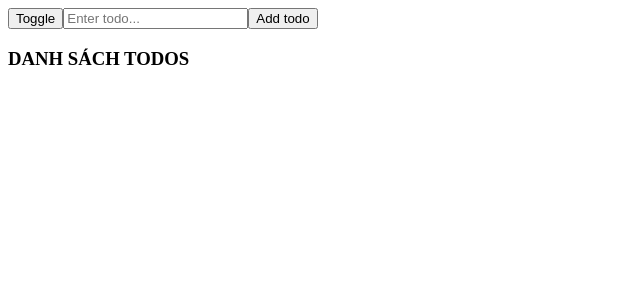
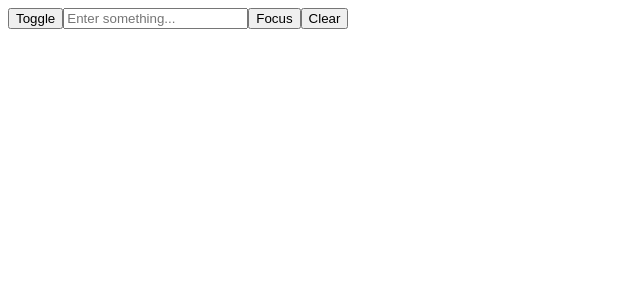
Before and after one commit to HelloWorld2k5/Learn_React, a React (Vite) app: page / in a window 1280 px wide. Both pictures are taken after a click on the button "Toggle". Shown: the top 300 px of the page, without its empty margins (0-640 px from the left). Built offline with nearby package versions, Linux system fonts and the light colour scheme.

Commit message:
update smart input with forwardRef and useImperativeHandle

```diff
--- a/src/App.jsx
+++ b/src/App.jsx
@@ -1,6 +1,6 @@
 import { useState } from "react";
 import "./App.css";
-import GlobalStateWithContextAndUseReducer from "./exercises/GlobalStateWithContextAndUseReducer";
+import SmartInput from "./exercises/SmartInput";
 
 function App() {
     const [toggle, setToggle] = useState(false);
@@ -8,7 +8,7 @@ function App() {
     return (
         <>
             <button onClick={() => setToggle(!toggle)}>Toggle</button>
-            {toggle && <GlobalStateWithContextAndUseReducer />}
+            {toggle && <SmartInput />}
         </>
     );
 }
--- /dev/null
+++ b/src/exercises/SmartInput.jsx
@@ -0,0 +1,41 @@
+import { forwardRef, useRef, useImperativeHandle } from "react";
+
+
+const MyInput = forwardRef((props, ref) => {
+    const inputRef = useRef(null);
+
+    useImperativeHandle(ref, () => ({
+        focus: () => {
+            inputRef.current.focus();
+        },
+        clear: () => {
+            inputRef.current.value = '';
+        }
+    }));
+
+    return (
+        <input ref={inputRef} type="text" placeholder="Enter something..." />
+    );
+});
+
+function SmartInput() {
+    const controlRef = useRef(null);
+
+    const handleFocus = () => {
+        controlRef.current.focus();
+    };
+
+    const handleClear = () => {
+        controlRef.current.clear();
+    };
+
+    return (
+        <>
+            <MyInput ref={controlRef} />
+            <button onClick={handleFocus}>Focus</button>
+            <button onClick={handleClear}>Clear</button>
+        </>
+    );
+}
+
+export default SmartInput;
--- a/src/main.jsx
+++ b/src/main.jsx
@@ -1,10 +1,8 @@
-import { StrictMode } from 'react'
-import { createRoot } from 'react-dom/client'
-import './index.css'
-import App from './App.jsx'
-
-import { StoreProvider } from './store';
-console.log('HELLO EVERYONE, WELCOME TO MY REACT APP! HAPPY NEW YEAR 2026!');
+import { StrictMode } from "react";
+import { createRoot } from "react-dom/client";
+import "./index.css";
+import App from "./App.jsx";
+console.log("HELLO EVERYONE, WELCOME TO MY REACT APP! HAPPY NEW YEAR 2026!");
 
 // function emitComment(id) {
 //   setInterval(() => {
@@ -18,10 +16,8 @@ console.log('HELLO EVERYONE, WELCOME TO MY REACT APP! HAPPY NEW YEAR 2026!');
 // emitComment(2);
 // emitComment(3);
 
-createRoot(document.getElementById('root')).render(
+createRoot(document.getElementById("root")).render(
   <StrictMode>
-    <StoreProvider>
-      <App />
-    </StoreProvider>
+    <App />
   </StrictMode>,
-)
+);
```
